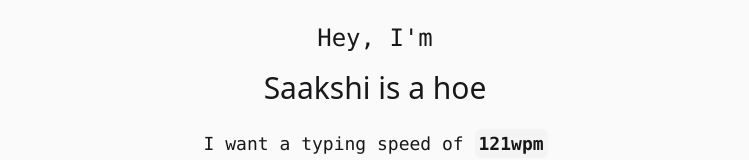
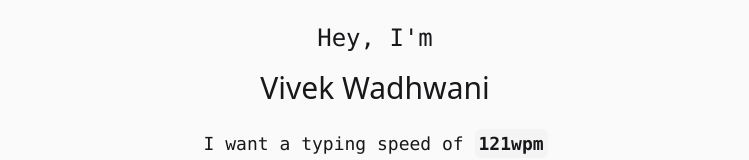
Before and after one commit to devivekw/devivekw.github.io, a Nuxt app: page / in a window 1280 px wide. Shown: the part 474-634 px from the top of the page, without its empty margins (265-1014 px from the left). Built offline with nearby package versions, Linux system fonts and the light colour scheme; what @tailwindcss/typography, simple-analytics-vue would draw is missing.

Commit message:
Update landing.vue

```diff
--- a/components/landing.vue
+++ b/components/landing.vue
@@ -4,7 +4,7 @@
 		<nuxt-img v-else src="/mewhite.png" class="w-48 h-48 sm:w-96 sm:h-96" />
 		<div class="flex flex-col items-center text-base sm:text-2xl">
 			<span class="font-mono">Hey, I'm</span>
-			<span class="mt-4 text-xl font-medium sm:text-3xl">Saakshi is a hoe</span>
+			<span class="mt-4 text-xl font-medium sm:text-3xl">Vivek Wadhwani</span>
 			<span class="flex items-center mt-6 font-mono text-sm sm:text-lg">
 				<span class="mr-3"></span>
 				<div ref="typeme" id="typeme" class="typeme"></div>
```
